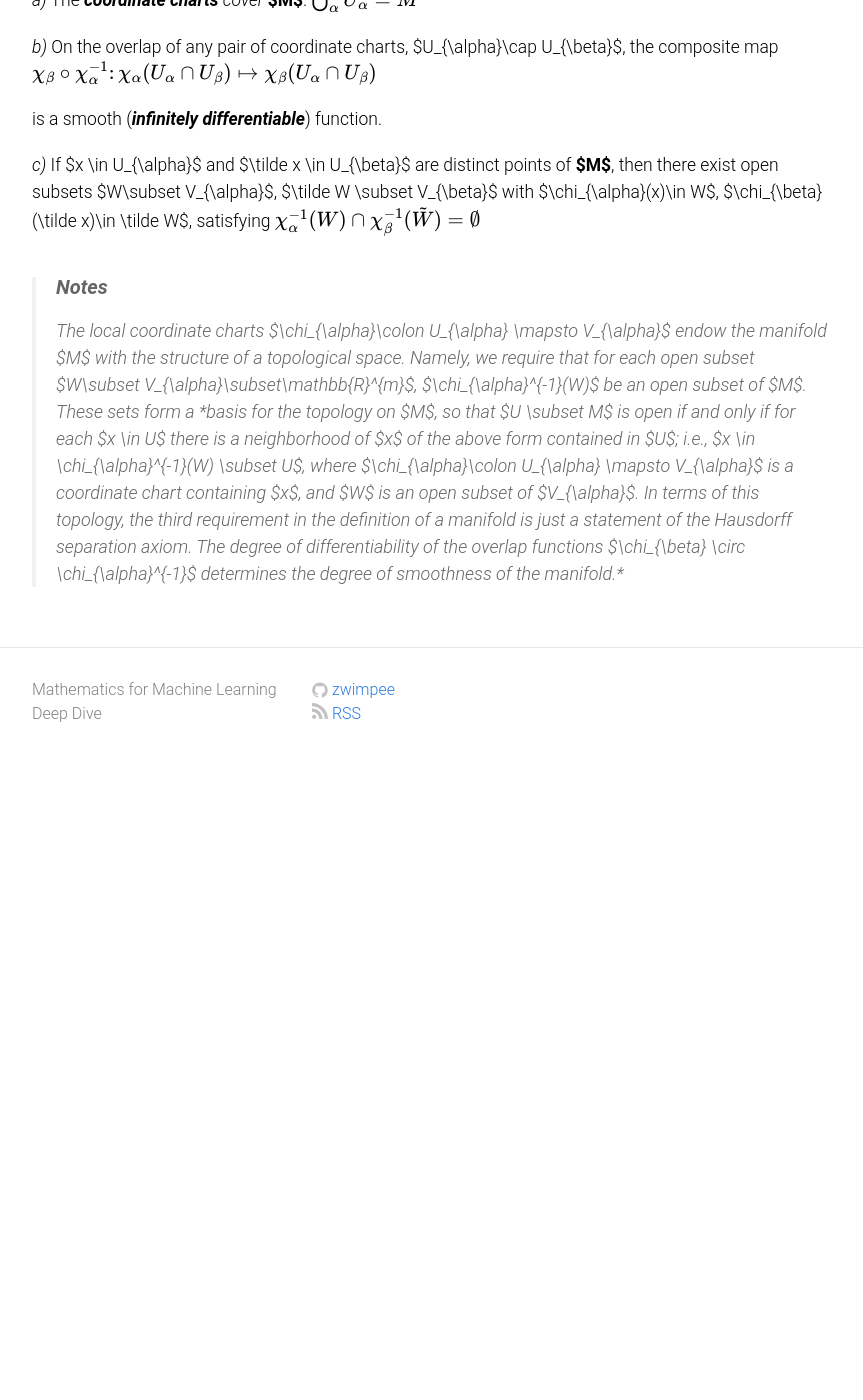
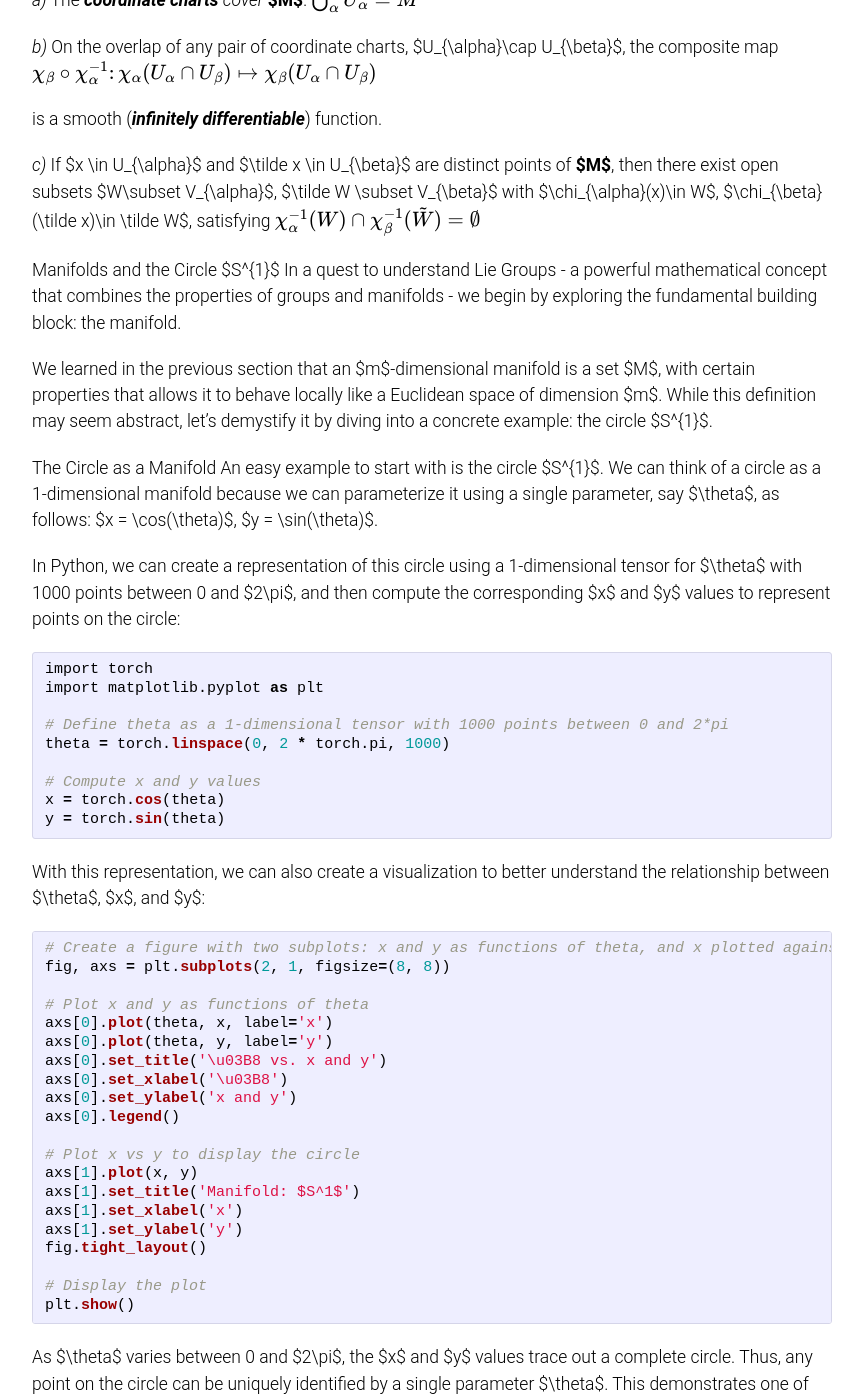
Before and after one commit to zwimpee/zwimpee.github.io, a Jekyll site: the page built from _posts/2023-06-15-lie-groups-manifolds.md, in a window 1280 px wide and 1400 px high, scrolled down 944 px. Shown: the whole window, without its empty margins (208-1071 px from the left). Built offline with Jekyll 4.4.1, drawn with Linux system fonts in a browser that asks for light colours; formulas are drawn with MathJax 3; comment, search, counter and statistics services are not loaded; before the commit the page ends 1715 px from its top, so only the background shows below that; some of the changed text lies outside the part shown.

Commit message:
Initial commit

````diff
--- a/_posts/2023-06-15-lie-groups-manifolds.md
+++ b/_posts/2023-06-15-lie-groups-manifolds.md
@@ -42,6 +42,54 @@ $$
 \chi_{\alpha}^{-1}(W)\cap\chi_{\beta}^{-1}(\tilde W) = \emptyset
 $$
 
-> #### ***Notes***
->
-> *The local coordinate charts $\chi_{\alpha}\colon U_{\alpha} \mapsto V_{\alpha}$ endow the manifold $M$ with the structure of a topological space. Namely, we require that for each open subset $W\subset V_{\alpha}\subset\mathbb{R}^{m}$, $\chi_{\alpha}^{-1}(W)$ be an open subset of $M$. These sets form a *basis* for the topology on $M$, so that $U \subset M$ is open if and only if for each $x \in U$ there is a neighborhood of $x$ of the above form contained in $U$; i.e., $x \in \chi_{\alpha}^{-1}(W) \subset U$, where $\chi_{\alpha}\colon U_{\alpha} \mapsto V_{\alpha}$ is a coordinate chart containing $x$, and $W$ is an open subset of $V_{\alpha}$. In terms of this topology, the third requirement in the definition of a manifold is just a statement of the Hausdorff separation axiom. The degree of differentiability of the overlap functions $\chi_{\beta} \circ \chi_{\alpha}^{-1}$ determines the degree of smoothness of the manifold.*
+
+
+Manifolds and the Circle $S^{1}$
+In a quest to understand Lie Groups - a powerful mathematical concept that combines the properties of groups and manifolds - we begin by exploring the fundamental building block: the manifold.
+
+We learned in the previous section that an $m$-dimensional manifold is a set $M$, with certain properties that allows it to behave locally like a Euclidean space of dimension $m$. While this definition may seem abstract, let's demystify it by diving into a concrete example: the circle $S^{1}$.
+
+The Circle as a Manifold
+An easy example to start with is the circle $S^{1}$. We can think of a circle as a 1-dimensional manifold because we can parameterize it using a single parameter, say $\theta$, as follows: $x = \cos(\theta)$, $y = \sin(\theta)$.
+
+In Python, we can create a representation of this circle using a 1-dimensional tensor for $\theta$ with 1000 points between 0 and $2\pi$, and then compute the corresponding $x$ and $y$ values to represent points on the circle:
+
+```python
+import torch
+import matplotlib.pyplot as plt
+
+# Define theta as a 1-dimensional tensor with 1000 points between 0 and 2*pi
+theta = torch.linspace(0, 2 * torch.pi, 1000)
+
+# Compute x and y values
+x = torch.cos(theta)
+y = torch.sin(theta)
+```
+
+With this representation, we can also create a visualization to better understand the relationship between $\theta$, $x$, and $y$:
+```python
+# Create a figure with two subplots: x and y as functions of theta, and x plotted against y
+fig, axs = plt.subplots(2, 1, figsize=(8, 8))
+
+# Plot x and y as functions of theta
+axs[0].plot(theta, x, label='x')
+axs[0].plot(theta, y, label='y')
+axs[0].set_title('\u03B8 vs. x and y')
+axs[0].set_xlabel('\u03B8')
+axs[0].set_ylabel('x and y')
+axs[0].legend()
+
+# Plot x vs y to display the circle
+axs[1].plot(x, y)
+axs[1].set_title('Manifold: $S^1$')
+axs[1].set_xlabel('x')
+axs[1].set_ylabel('y')
+fig.tight_layout()
+
+# Display the plot
+plt.show()
+```
+
+As $\theta$ varies between 0 and $2\pi$, the $x$ and $y$ values trace out a complete circle. Thus, any point on the circle can be uniquely identified by a single parameter $\theta$. This demonstrates one of the key properties of a manifold: locally, it behaves just like a simple Euclidean space.
+
+This code and the associated visualization serve as a practical implementation of the manifold concept, offering an intuitive understanding that you can extend to higher-dimensional manifolds. As we proceed, you'll see that this intuition is crucial to understanding the more complex structures in the realm of Lie Groups. So, keep this circle example in mind as we continue our journey!
````
Also changed, not shown: 2 other files.
